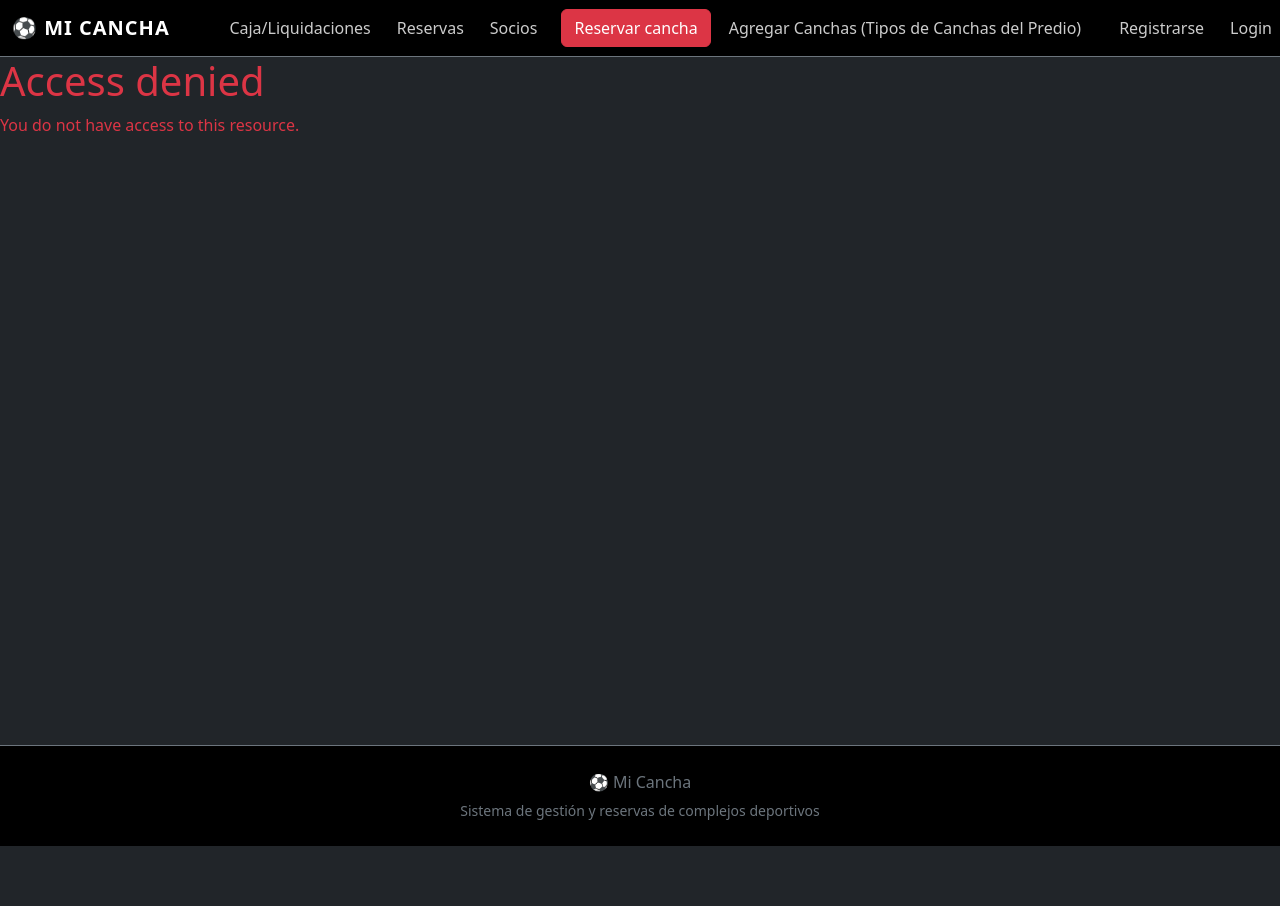
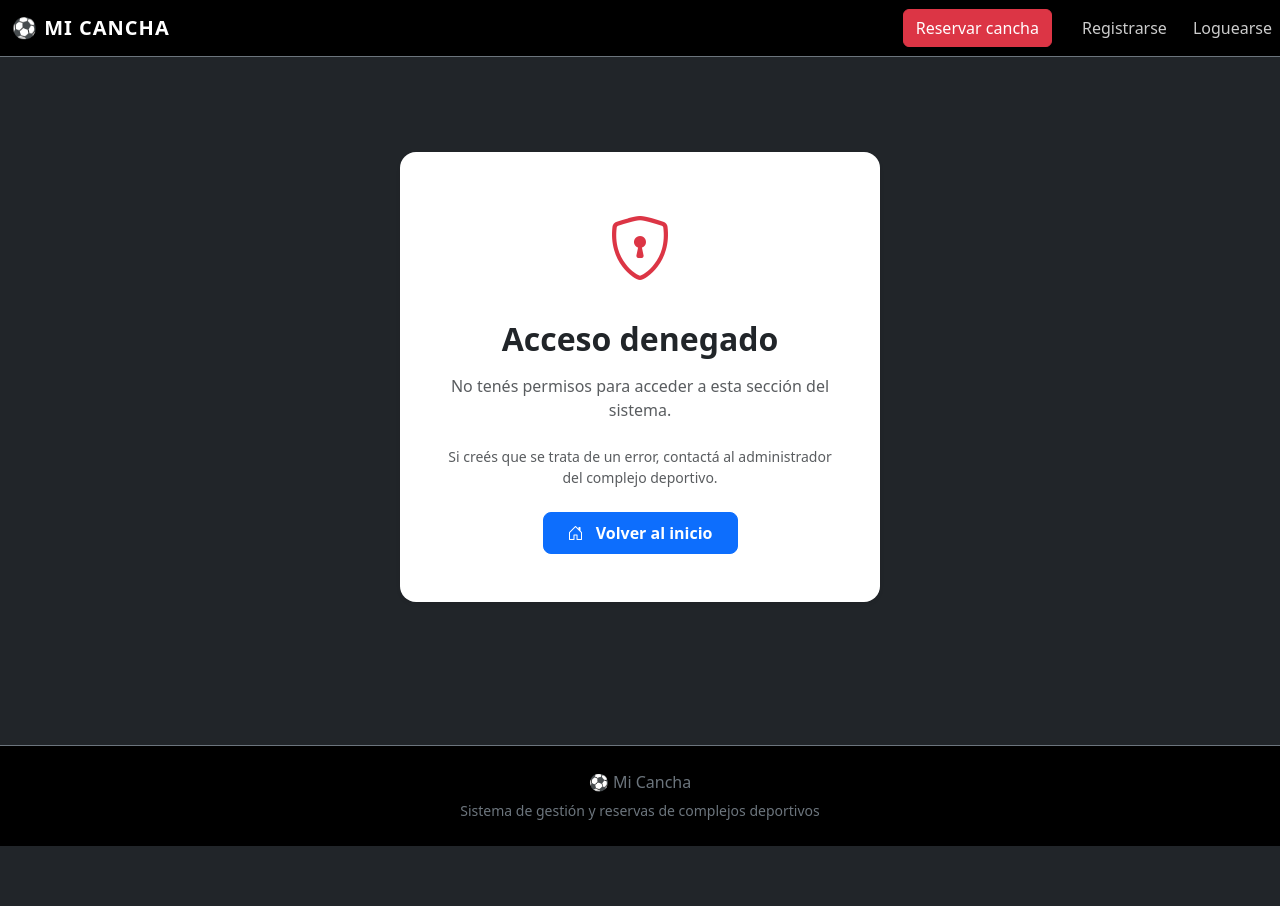
Before and after one commit to gomezalejandromatias/WebComplejoDeportivo-MVC, an ASP.NET Core app: page /Identity/Account/AccessDenied in a window 1280 px wide. Run offline with ASP.NET Core 8, Linux system fonts and the light colour scheme; style sheets or scripts are compiled from the project's sources; some libraries are stand-ins or nearby versions.

Commit message:
autorizaciones y roles

```diff
--- a/WebComplejoDeportivo-MCV/Areas/Identity/Pages/Account/AccessDenied.cshtml
+++ b/WebComplejoDeportivo-MCV/Areas/Identity/Pages/Account/AccessDenied.cshtml
@@ -1,10 +1,49 @@
 @page
 @model AccessDeniedModel
+
 @{
-    ViewData["Title"] = "Access denied";
+    ViewData["Title"] = "Acceso denegado";
 }
 
-<header>
-    <h1 class="text-danger">@ViewData["Title"]</h1>
-    <p class="text-danger">You do not have access to this resource.</p>
-</header>
+<div class="container d-flex justify-content-center align-items-center"
+     style="min-height: 80vh;">
+
+    <div class="card border-0 shadow-sm rounded-4 p-4 text-center"
+         style="max-width: 480px; width: 100%;">
+
+        <div class="card-body py-4">
+
+            <!-- Ícono -->
+            <div class="mb-4">
+                <i class="bi bi-shield-lock text-danger"
+                   style="font-size: 4rem;"></i>
+            </div>
+
+            <!-- Título -->
+            <h2 class="fw-bold mb-3">
+                Acceso denegado
+            </h2>
+
+            <!-- Mensaje -->
+            <p class="text-muted mb-4">
+                No tenés permisos para acceder a esta sección
+                del sistema.
+            </p>
+
+            <p class="text-muted small mb-4">
+                Si creés que se trata de un error,
+                contactá al administrador del complejo deportivo.
+            </p>
+
+            <!-- Botón -->
+            <a asp-area=""
+               asp-controller="Home"
+               asp-action="Index"
+               class="btn btn-primary rounded-3 px-4 py-2 fw-semibold">
+                <i class="bi bi-house-door me-2"></i>
+                Volver al inicio
+            </a>
+
+        </div>
+    </div>
+</div>
--- a/WebComplejoDeportivo-MCV/Areas/Identity/Pages/Account/ForgotPassword.cshtml.cs
+++ b/WebComplejoDeportivo-MCV/Areas/Identity/Pages/Account/ForgotPassword.cshtml.cs
@@ -13,15 +13,16 @@ using Microsoft.AspNetCore.Mvc;
 using Microsoft.AspNetCore.Mvc.RazorPages;
 using Microsoft.AspNetCore.WebUtilities;
 using WebComplejoDeportivo_MCV.Data;
+using WebComplejoDeportivo_MCV.Models;
 
 namespace WebComplejoDeportivo_MCV.Areas.Identity.Pages.Account;
 
 public class ForgotPasswordModel : PageModel
 {
-    private readonly UserManager<ApplicationUser> _userManager;
+    private readonly UserManager<Usuario> _userManager;
     private readonly IEmailSender _emailSender;
 
-    public ForgotPasswordModel(UserManager<ApplicationUser> userManager, IEmailSender emailSender)
+    public ForgotPasswordModel(UserManager<Usuario> userManager, IEmailSender emailSender)
     {
         _userManager = userManager;
         _emailSender = emailSender;
--- a/WebComplejoDeportivo-MCV/Areas/Identity/Pages/Account/Logout.cshtml.cs
+++ b/WebComplejoDeportivo-MCV/Areas/Identity/Pages/Account/Logout.cshtml.cs
@@ -9,15 +9,16 @@ using Microsoft.AspNetCore.Mvc;
 using Microsoft.AspNetCore.Mvc.RazorPages;
 using Microsoft.Extensions.Logging;
 using WebComplejoDeportivo_MCV.Data;
+using WebComplejoDeportivo_MCV.Models;
 
 namespace WebComplejoDeportivo_MCV.Areas.Identity.Pages.Account;
 
 public class LogoutModel : PageModel
 {
-    private readonly SignInManager<ApplicationUser> _signInManager;
+    private readonly SignInManager<Usuario> _signInManager;
     private readonly ILogger<LogoutModel> _logger;
 
-    public LogoutModel(SignInManager<ApplicationUser> signInManager, ILogger<LogoutModel> logger)
+    public LogoutModel(SignInManager<Usuario> signInManager, ILogger<LogoutModel> logger)
     {
         _signInManager = signInManager;
         _logger = logger;
--- a/WebComplejoDeportivo-MCV/Controllers/CanchasController.cs
+++ b/WebComplejoDeportivo-MCV/Controllers/CanchasController.cs
@@ -3,7 +3,11 @@ using Microsoft.AspNetCore.Mvc;
 using Microsoft.EntityFrameworkCore;
 using WebComplejoDeportivo_MCV.Models;
 using WebComplejoDeportivo_MCV.Data;
+using Microsoft.AspNetCore.Authorization;
+using WebComplejoDeportivo_MCV.Autenticacion;
 
+[Authorize]
+[Authorize (Roles= Roles.AdministradorEmpleado)]
 public class CanchasController : Controller
 {
     private readonly ComplejoDbContext _context;
--- a/WebComplejoDeportivo-MCV/Controllers/HomeController.cs
+++ b/WebComplejoDeportivo-MCV/Controllers/HomeController.cs
@@ -1,9 +1,11 @@
+using Microsoft.AspNetCore.Authorization;
 using Microsoft.AspNetCore.Mvc;
 using System.Diagnostics;
 using WebComplejoDeportivo_MCV.Models;
 
 namespace WebComplejoDeportivo_MCV.Controllers
 {
+    [Authorize]
     public class HomeController : Controller
     {
         public IActionResult Index()
--- a/WebComplejoDeportivo-MCV/Views/Shared/_Layout.cshtml
+++ b/WebComplejoDeportivo-MCV/Views/Shared/_Layout.cshtml
@@ -9,6 +9,9 @@
     <link rel="stylesheet" href="~/lib/bootstrap/dist/css/bootstrap.min.css" />
     <link rel="stylesheet" href="~/css/site.css" asp-append-version="true" />
     <link rel="stylesheet" href="~/WebComplejoDeportivo_MCV.styles.css" asp-append-version="true" />
+    <link rel="stylesheet"
+          href="https://cdn.jsdelivr.net/npm/bootstrap-icons@1.11.3/font/bootstrap-icons.min.css">
+
 </head>
 
 <body class="bg-dark text-light">
@@ -39,6 +42,9 @@
 
                     <ul class="navbar-nav ms-auto align-items-lg-center">
 
+                        @if (User.IsInRole("Aministrador") || User.IsInRole("Empleado"))
+                        {
+
                             <li class="nav-item">
                                 <a class="nav-link"
                                    asp-controller="Home"
@@ -48,6 +54,13 @@
                             </li>
 
 
+
+                        }
+
+
+                        @if (User.IsInRole("Administrador") || User.IsInRole("Empleado"))
+                        {
+
                             <li class="nav-item">
                                 <a class="nav-link"
                                    asp-controller="Reservas"
@@ -55,6 +68,12 @@
                                     Reservas
                                 </a>
                             </li>
+
+
+                        }
+                        @if (User.IsInRole("Administrador") || User.IsInRole("Empleado"))
+                        {
+
 
                             <li class="nav-item">
                                 <a class="nav-link"
@@ -64,6 +83,11 @@
                                 </a>
                             </li>
 
+
+                        }
+
+
+
                         <li class="nav-item ms-lg-3">
                             <a class="btn btn-danger"
                                asp-controller="Reservas"
@@ -71,6 +95,10 @@
                                 Reservar cancha
                             </a>
                         </li>
+
+                        @if (User.IsInRole("Administrador") || User.IsInRole("Empleado"))
+                        {
+
                             <li class="nav-item">
                                 <a class="nav-link"
                                    asp-controller="Canchas"
@@ -78,6 +106,8 @@
                                     Agregar Canchas (Tipos de Canchas del Predio)
                                 </a>
                             </li>
+
+                        }
 
                     </ul>
 
--- a/WebComplejoDeportivo-MCV/Views/Shared/_LoginPartial.cshtml
+++ b/WebComplejoDeportivo-MCV/Views/Shared/_LoginPartial.cshtml
@@ -12,7 +12,7 @@
                asp-area="Identity"
                asp-page="/Account/Manage/Index"
                title="Manage">
-                Hello @User.Identity?.Name!
+                Hola @User.Identity?.Name!
             </a>
         </li>
 
@@ -24,7 +24,7 @@
 
                 <button type="submit"
                         class="nav-link btn btn-link text-dark">
-                    Logout
+                    Cerrar Cesión
                 </button>
             </form>
         </li>
@@ -43,7 +43,7 @@
             <a class="nav-link text-dark"
                asp-area="Identity"
                asp-page="/Account/Login">
-                Login
+               Loguearse
             </a>
         </li>
     }
```
Also changed, not shown: WebComplejoDeportivo-MCV/Areas/Identity/Pages/Account/ForgotPassword.cshtml (+58 -14 lines), WebComplejoDeportivo-MCV/Areas/Identity/Pages/Account/Register.cshtml (+37 -6 lines), WebComplejoDeportivo-MCV/Areas/Identity/Pages/Account/Register.cshtml.cs (+19 -2 lines), WebComplejoDeportivo-MCV/Autenticacion/Roles.cs (added, +13 -0 lines), 1 other file. Lines whose indentation alone changed are shown as unchanged.
